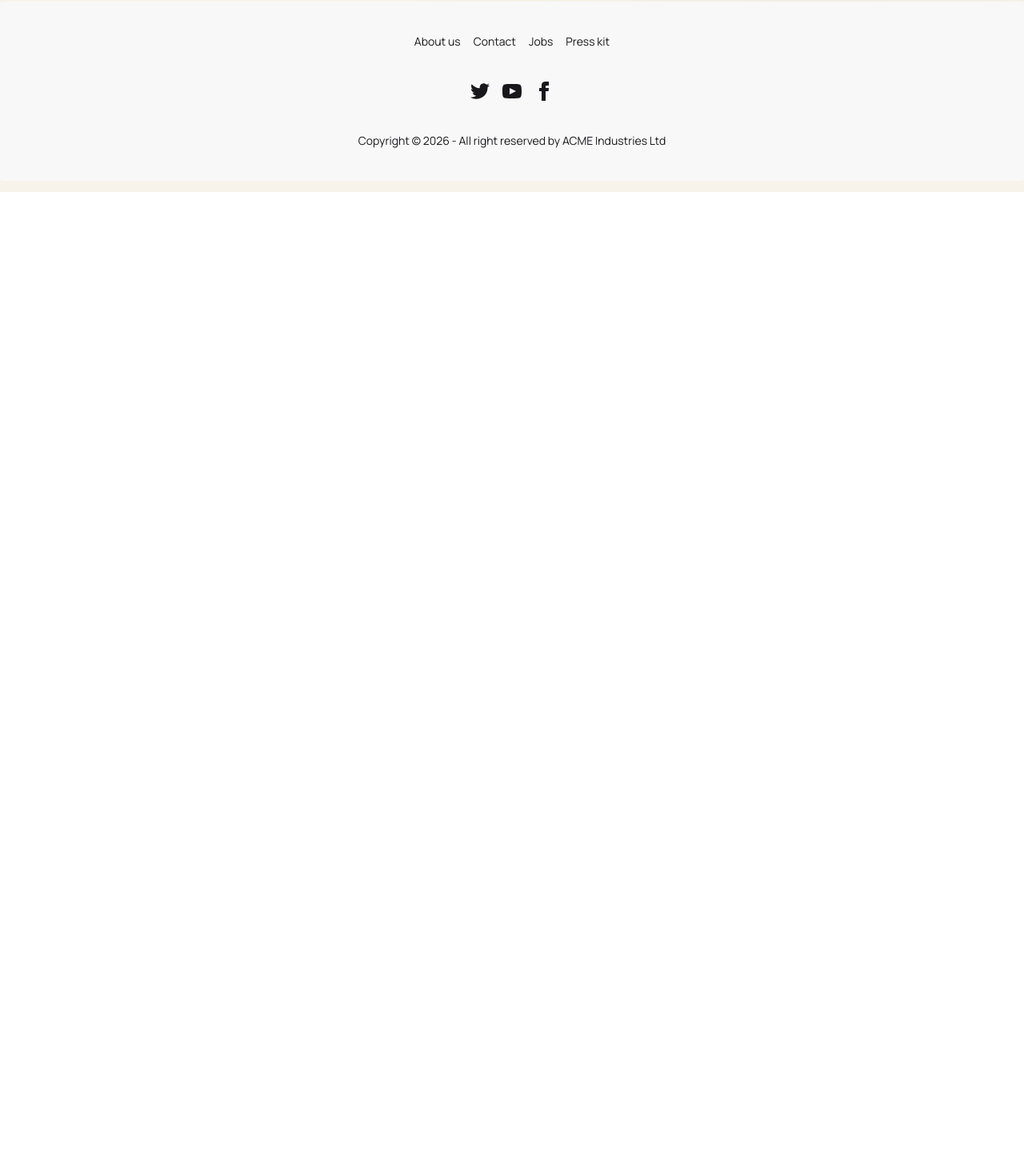
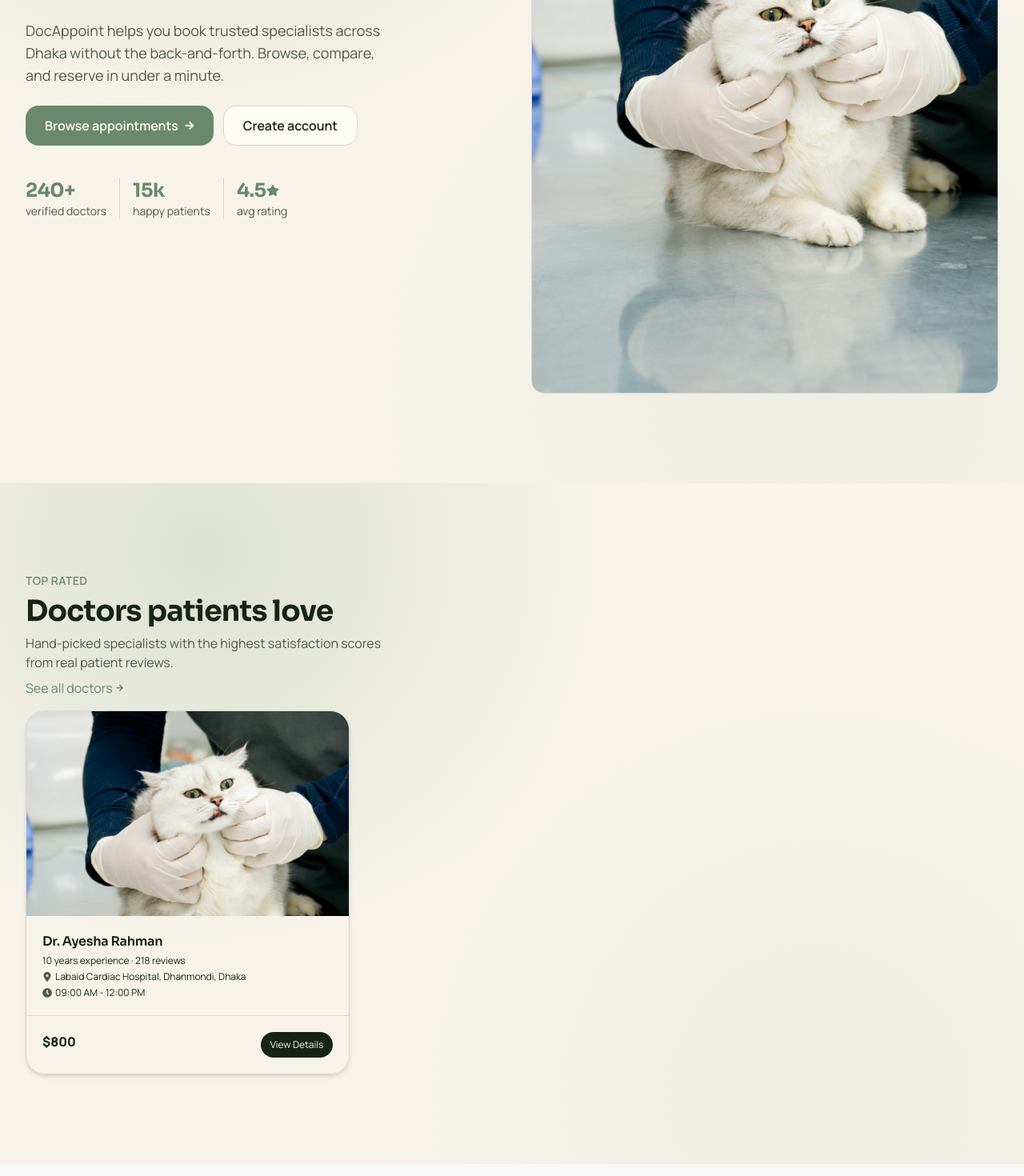
Before and after one commit to imraulwrites/pet-doc-client, a Next.js app: page /home in a window 1280 px wide. Shown: the part 560-2030 px from the top of the page at 80% size. Before the commit the page ends 800 px from the top, so only its background shows below. Built offline with nearby package versions, Linux system fonts and the light colour scheme.

Commit message:
adding Top Rated Section in Home page

```diff
--- a/app/components/home/hero/Hero.jsx
+++ b/app/components/home/hero/Hero.jsx
@@ -5,7 +5,7 @@ import HeroImage from './HeroImage';
 export default function Hero() {
   return (
     <section className="bg-grain">
-      <div className="grid grid-cols-1 md:grid-cols-2 gap-12 max-w-7xl mx-auto px-4 sm:px-6 lg:px-8 py-20 md:py-28">
+      <div className="grid grid-cols-1 md:grid-cols-2 gap-12  items-center justify-center max-w-7xl mx-auto px-4 sm:px-6 lg:px-8 py-20 md:py-28">
         <HeroContent />
         <HeroImage />
       </div>
--- a/app/components/home/hero/HeroContent.jsx
+++ b/app/components/home/hero/HeroContent.jsx
@@ -1,5 +1,8 @@
+import Link from 'next/link';
 import React from 'react';
-import { BsStars } from 'react-icons/bs';
+import { BiRightArrow } from 'react-icons/bi';
+import { BsStar, BsStars } from 'react-icons/bs';
+import { FaArrowRight, FaStar } from 'react-icons/fa';
 
 export default function HeroContent() {
   return (
@@ -9,18 +12,56 @@ export default function HeroContent() {
         <p className="text-xs font-semibold">Calm healthcare, on your terms</p>
       </div>
 
+      {/* Main Heading */}
       <div>
         <h1 className="text-5xl md:text-6xl font-bold tracking-tight mt-5">
           Find your doctor. <br /> <span className="text-primary">Breathe easier.</span>
         </h1>
       </div>
 
+      {/* Description */}
       <div className="">
         <p className="text-muted-foreground text-lg max-w-md mt-5">
           DocAppoint helps you book trusted specialists across Dhaka without the back-and-forth.
           Browse, compare, and reserve in under a minute.
         </p>
       </div>
+
+      {/* Navigation Buttons */}
+      <div className="inline-flex flex-wrap mt-6 gap-3">
+        <div className="inline-flex items-center gap-2 px-6 py-3 bg-primary hover:bg-primary/90 transition text-primary-foreground font-semibold rounded-2xl">
+          <Link href="./">Browse appointments</Link>{' '}
+          <span>
+            <FaArrowRight size={12} />
+          </span>
+        </div>
+        <div className="inline-flex items-center px-6 py-3 bg-card hover:bg-secondary rounded-2xl font-semibold transition border border-border">
+          <Link href="/">Create account</Link>
+        </div>
+      </div>
+
+      {/* Stats Section */}
+      <div className="mt-10 flex gap-4">
+        <div className="pr-4 border-r">
+          <h2 className="text-2xl font-display font-bold text-primary">240+</h2>
+          <p className="text-muted-foreground text-sm ">verified doctors</p>
+        </div>
+
+        <div className="pr-4 border-r">
+          <h2 className="text-2xl font-display font-bold text-primary">15k</h2>
+          <p className="text-muted-foreground text-sm ">happy patients</p>
+        </div>
+
+        <div className="">
+          <h2 className="text-2xl font-display font-bold text-primary inline-flex items-center">
+            4.5{' '}
+            <span>
+              <FaStar size="1rem" />
+            </span>
+          </h2>
+          <p className="text-muted-foreground text-sm ">avg rating</p>
+        </div>
+      </div>
     </div>
   );
 }
--- a/app/components/home/hero/HeroImage.jsx
+++ b/app/components/home/hero/HeroImage.jsx
@@ -1,5 +1,10 @@
-import React from 'react';
+import Image from 'next/image';
+import Hero from '@/public/images/hero-img.jpg';
 
 export default function HeroImage() {
-  return <div>HeroImage</div>;
+  return (
+    <div className="rounded-2xl border overflow-hidden ">
+      <Image src={Hero} alt="hero-image" />
+    </div>
+  );
 }
--- /dev/null
+++ b/app/components/home/topRated/DoctorsCard.jsx
@@ -0,0 +1,43 @@
+import Image from 'next/image';
+import Hero from '@/public/images/hero-img.jpg';
+import { FaLocationDot } from 'react-icons/fa6';
+import { FaClock } from 'react-icons/fa';
+export default function DoctorsCard() {
+  return (
+    <div className="overflow-hidden rounded-3xl flex flex-col border border-border shadow-md">
+      <div className=" overflow-hidden ">
+        <Image
+          src={Hero}
+          alt="doctor1"
+          className="w-full max-h-96 md:max-h-64 object-cover object-center"
+        />
+      </div>
+
+      <div className="flex flex-col p-5 border-b border-border">
+        <h3 className="font-semibold">Dr. Ayesha Rahman</h3>
+        <p className="text-xs mt-1">10 years experience · 218 reviews</p>
+        <p className="text-xs mt-1 flex gap-1 items-center">
+          <span>
+            <FaLocationDot className="text-muted-foreground" />
+          </span>
+          Labaid Cardiac Hospital, Dhanmondi, Dhaka
+        </p>
+        <p className="text-xs mt-1 flex gap-1 items-center">
+          <span>
+            <FaClock className="text-muted-foreground" />
+          </span>
+          09:00 AM - 12:00 PM
+        </p>
+      </div>
+
+      <div className="inline-flex justify-between p-5">
+        <div>
+          <p className="text-foreground font-extrabold">$800</p>
+        </div>
+        <div className="bg-foreground text-background px-3 py-2 text-xs rounded-3xl">
+          View Details
+        </div>
+      </div>
+    </div>
+  );
+}
--- /dev/null
+++ b/app/components/home/topRated/TopRated.jsx
@@ -0,0 +1,37 @@
+import Link from 'next/link';
+import React from 'react';
+import { FaArrowRight } from 'react-icons/fa';
+import DoctorsCard from './DoctorsCard';
+
+export default function TopRated() {
+  return (
+    <section className="bg-grain">
+      <div className="flex flex-col gap-4   justify-center max-w-7xl mx-auto px-4 sm:px-6 lg:px-8 py-20 md:py-28">
+        <div>
+          <p className="text-primary text-sm font-semibold uppercase tracking-wide">Top Rated</p>
+          <h2 className="text-foreground text-3xl md:text-4xl mt-2 font-bold">
+            Doctors patients love
+          </h2>
+          <p className="text-muted-foreground mt-2 max-w-md">
+            Hand-picked specialists with the highest satisfaction scores from real patient reviews.
+          </p>
+
+          <div className="text-primary hover:underline mt-2">
+            <Link href="/" className="flex gap-1 items-center">
+              See all doctors{' '}
+              <span>
+                <FaArrowRight size="0.6rem" className="text-base font-normal" />
+              </span>{' '}
+            </Link>
+          </div>
+        </div>
+
+        <ul className="grid grid-cols-1 md:grid-cols-3">
+          <li>
+            <DoctorsCard />
+          </li>
+        </ul>
+      </div>
+    </section>
+  );
+}
--- /dev/null
+++ b/app/components/home/topRated/index.jsx
@@ -0,0 +1 @@
+export { default } from './TopRated';
--- a/app/globals.css
+++ b/app/globals.css
@@ -51,6 +51,9 @@
 
   --color-accent: var(--accent);
   --color-accent-foreground: var(--accent-foreground);
+
+  --color-card: var(--card);
+  --color-card-foreground: var(--card-foreground);
 
   --color-border: var(--border);
 
--- a/app/home/page.jsx
+++ b/app/home/page.jsx
@@ -1,10 +1,12 @@
 import React from 'react';
 import Hero from '../components/home/hero';
+import TopRated from '../components/home/topRated';
 
 export default function HomePage() {
   return (
     <div>
       <Hero />
+      <TopRated />
     </div>
   );
 }
```
